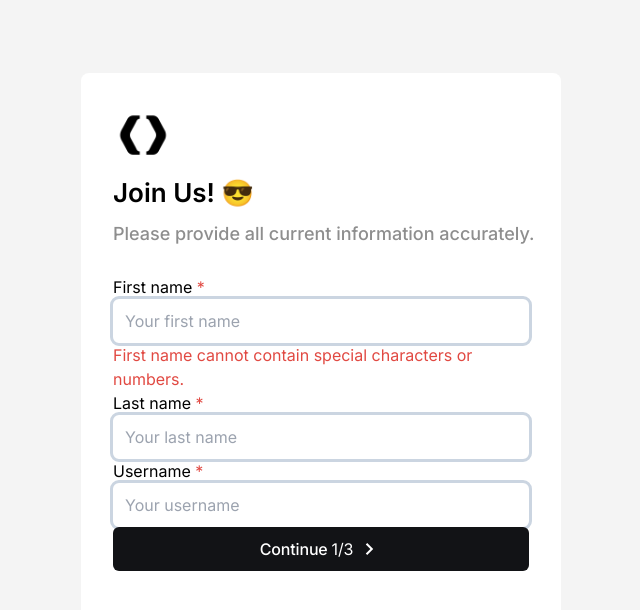
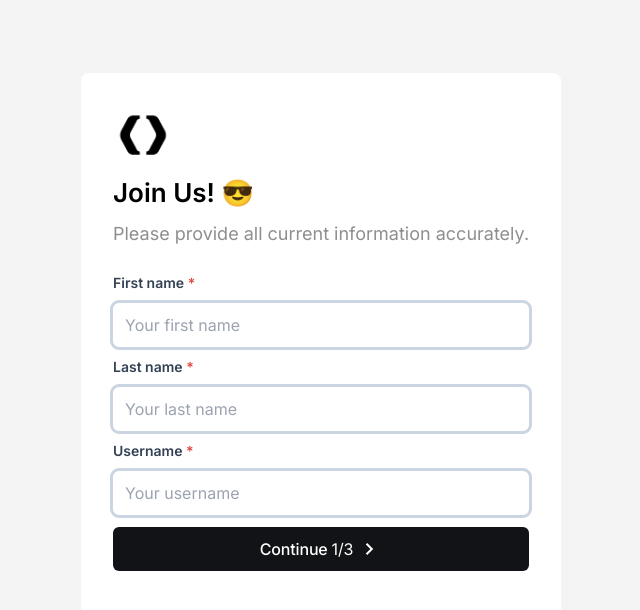
Before and after one commit to Juu316/MultiStepForm, a Next.js app: page / in a window 1280 px wide. Shown: the top 610 px of the page, without its empty margins (319-959 px from the left). Built offline with nearby package versions, Linux system fonts and the light colour scheme.

Commit message:
home push

```diff
--- a/src/components/StepOne.js
+++ b/src/components/StepOne.js
@@ -21,7 +21,7 @@ const StepOne = (props) => {
 
   return (
     <div className="flex justify-center items-center max-h-screen h-screen">
-      <div className="bg-[#FFF] flex flex-col items-start shrink-0 rounded-[8px] w-[480px] h-[655px] p-[32px] ">
+      <div className="bg-[#FFF] flex flex-col justify-between  items-start shrink-0 rounded-[8px] w-[480px] h-[655px] p-[32px] ">
         <div className="mb-7 space-y-2">
           <img
             alt="Pinecone logo"
@@ -31,12 +31,12 @@ const StepOne = (props) => {
           <h2 className="inter text-[26px] text-foreground font-semibold">
             Join Us! 😎
           </h2>
-          <p className="inter font-medium text-[18px] whitespace-nowrap text-[#8E8E8E]">
+          <p className="inter text-[18px] whitespace-nowrap text-[#8E8E8E]">
             Please provide all current information accurately.
           </p>
-        </div>
-
-        <div className="inter">
+          </div>
+<div className="flex flex-col flex-grow gap-y-3 w-full">
+        <div className="inter text-sm font-semibold leading-4 text-[#334155]">
           First name <span className="text-[rgb(225,73,66)]">*</span>
         </div>
         <input
@@ -47,8 +47,8 @@ const StepOne = (props) => {
             setFormValue({ ...formValue, firstName: e.target.value });
           }}
         />
-        {error && <p className="inter text-[#e14942]">First name cannot contain special characters or numbers.</p>}
-        <div className="inter ">
+        {/* {error && <p className="inter text-[#e14942]">First name cannot contain special characters or numbers.</p>} */}
+        <div className="inter text-sm font-semibold leading-4 text-[#334155]">
           Last name <span className="text-[rgb(225,73,66)]">*</span>
         </div>
         <input
@@ -58,7 +58,7 @@ const StepOne = (props) => {
             setFormValue({ ...formValue, lastName: e.target.value });
           }}
         />
-        <div className="inter">
+        <div className="inter text-sm font-semibold leading-4 text-[#334155]">
           Username <span className="text-[rgb(225,73,66)]">*</span>
         </div>
         <input
@@ -85,6 +85,7 @@ const StepOne = (props) => {
             />
           </svg>
         </button>
+        </div>
       </div>
     </div>
   );
--- a/src/components/StepThree.js
+++ b/src/components/StepThree.js
@@ -18,7 +18,7 @@ const StepThree = (props) => {
             Please provide all current information accurately.
           </p>
 
-          <div className="inter">
+          <div className="inter text-sm font-semibold leading-4 text-[#334155]">
             Date of birth <span className="text-[rgb(225,73,66)]">*</span>
           </div>
           <input
@@ -30,7 +30,7 @@ const StepThree = (props) => {
             }}
           />
 
-          <div className="inter">
+          <div className="inter text-sm font-semibold leading-4 text-[#334155]">
             Profile image <span className="text-[rgb(225,73,66)]">*</span>
           </div>
           <input
--- a/src/components/StepTwo.js
+++ b/src/components/StepTwo.js
@@ -20,7 +20,7 @@ const StepTwo = (props) => {
           </p>
         </div>
 
-          <div className="inter">Email <span className="text-[rgb(225,73,66)]">*</span></div>
+          <div className="inter text-sm font-semibold leading-4 text-[#334155]">Email <span className="text-[rgb(225,73,66)]">*</span></div>
           <input
             className="inter w-full p-3 text-base leading-5 rounded-md outline outline-[#CBD5E1] focus:outline-[#0CA5E9] text-[#121316]"
             placeholder="Your email"
@@ -29,7 +29,7 @@ const StepTwo = (props) => {
             }}></input>
 
 
-          <div className="inter">Phone number <span className="text-[rgb(225,73,66)]">*</span></div>
+          <div className="inter text-sm font-semibold leading-4 text-[#334155]">Phone number <span className="text-[rgb(225,73,66)]">*</span></div>
           <input
             className="inter w-full p-3 text-base leading-5 rounded-md outline outline-[#CBD5E1] focus:outline-[#0CA5E9] text-[#121316]"
             placeholder="Your phone number"
@@ -38,7 +38,7 @@ const StepTwo = (props) => {
             }}></input>
 
 
-          <div className="inter">Password <span className="text-[rgb(225,73,66)]">*</span></div>
+          <div className="inter text-sm font-semibold leading-4 text-[#334155]">Password <span className="text-[rgb(225,73,66)]">*</span></div>
           <input
           type="password"
             className="inter w-full p-3 text-base leading-5 rounded-md outline outline-[#CBD5E1] focus:outline-[#0CA5E9] text-[#121316]"
@@ -48,7 +48,7 @@ const StepTwo = (props) => {
             }}></input>
 
 
-          <div className="inter">Confirm password <span className="text-[rgb(225,73,66)]">*</span></div>
+          <div className="inter text-sm font-semibold leading-4 text-[#334155]">Confirm password <span className="text-[rgb(225,73,66)]">*</span></div>
           <input
           type="password"
             className="inter w-full p-3 text-base leading-5 rounded-md outline outline-[#CBD5E1] focus:outline-[#0CA5E9] text-[#121316]"
```
